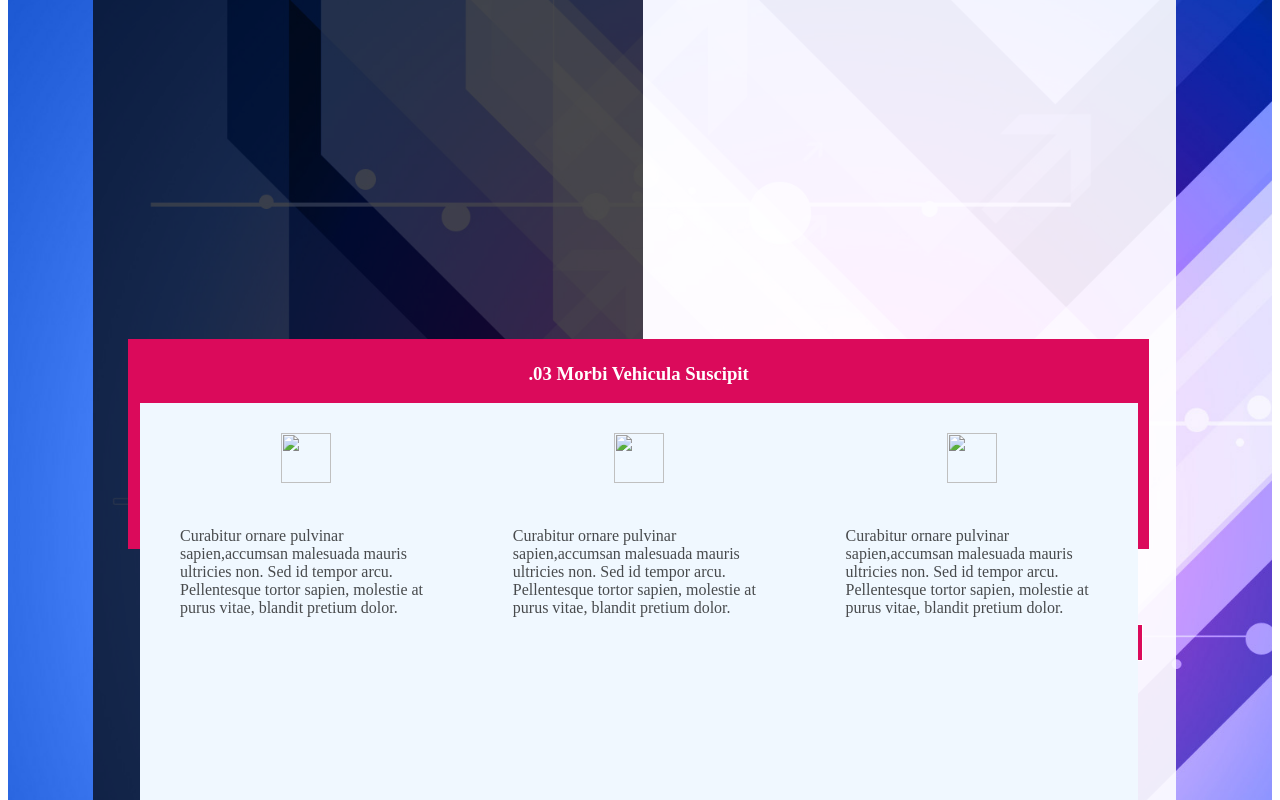
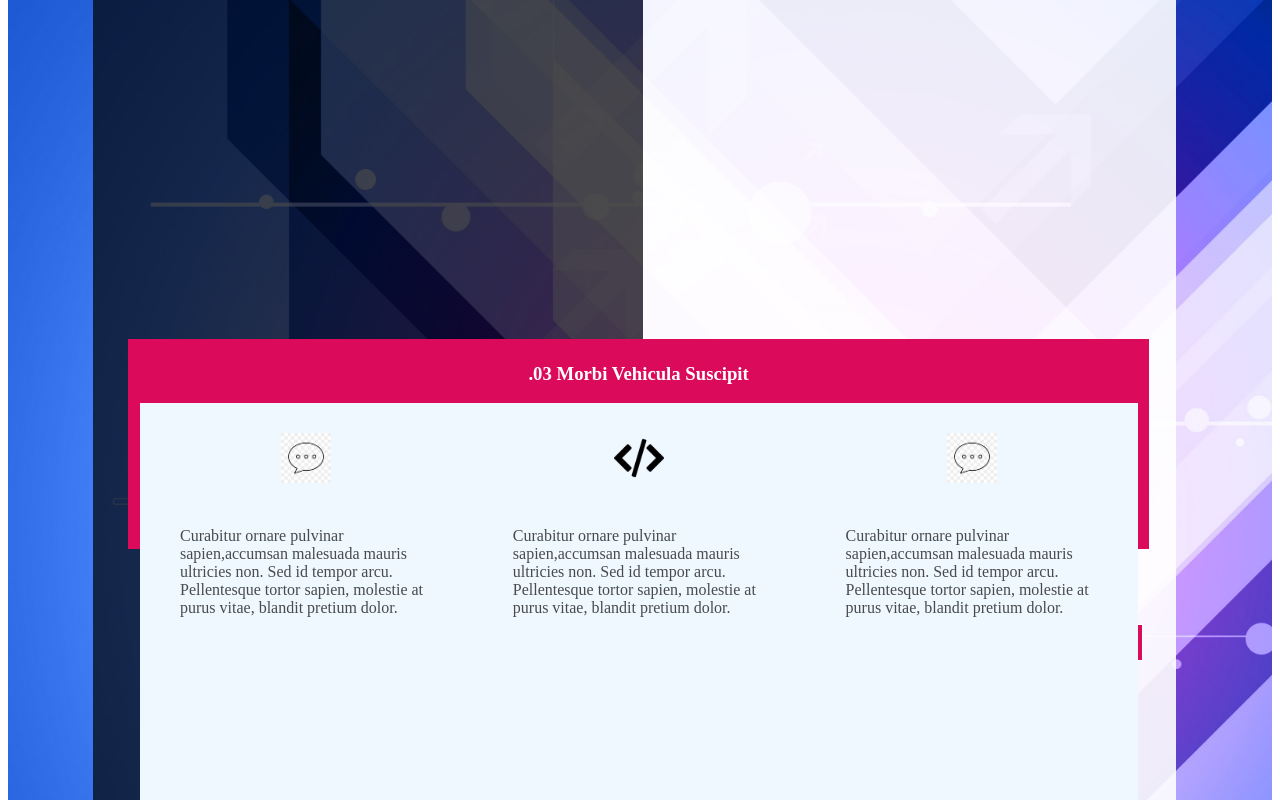
Before and after one commit to Pravallika-Narla/catalyst1, a plain HTML site: page index.html in a window 1280 px wide. Shown: the part 1374-2174 px from the top of the page. Drawn offline with Linux system fonts and the light colour scheme; the site is published under a folder, as on GitHub Pages, so addresses that start at the root find nothing.

Commit message:
Update index.html

```diff
--- a/index.html
+++ b/index.html
@@ -463,7 +463,7 @@
     <div class="container">
         <div class="container1">
             <div class="c1">
-                <img src="/images/cat icon black.png" alt="" height="40px" width="40px">
+                <img src="images/cat icon black.png" alt="" height="40px" width="40px">
                 <h1>CATALYST</h1>
             </div>
             <div class="c2">
@@ -537,19 +537,19 @@
             <div class="whitecard">
 
                     <div class="icons">
-                        <img src="/images/icon1.png" alt="" height="50px" width="50px">
+                        <img src="images/icon1.png" alt="" height="50px" width="50px">
                             <p>Curabitur ornare pulvinar sapien,accumsan malesuada mauris ultricies non. Sed id tempor arcu. Pellentesque tortor sapien, molestie at purus vitae, blandit pretium dolor.</p>
 
 
                     </div>
                     <div class="icons">
-                        <img src="/images/angular braces.png" alt="" height="50px" width="50px">
+                        <img src="images/angular braces.png" alt="" height="50px" width="50px">
 
                         <p>Curabitur ornare pulvinar sapien,accumsan malesuada mauris ultricies non. Sed id tempor arcu. Pellentesque tortor sapien, molestie at purus vitae, blandit pretium dolor.</p>
 
                     </div>
                     <div class="icons">
-                        <img src="/images/icon1.png" alt="" height="50px" width="50px">
+                        <img src="images/icon1.png" alt="" height="50px" width="50px">
 
                         <p>Curabitur ornare pulvinar sapien,accumsan malesuada mauris ultricies non. Sed id tempor arcu. Pellentesque tortor sapien, molestie at purus vitae, blandit pretium dolor.</p>
 
```
